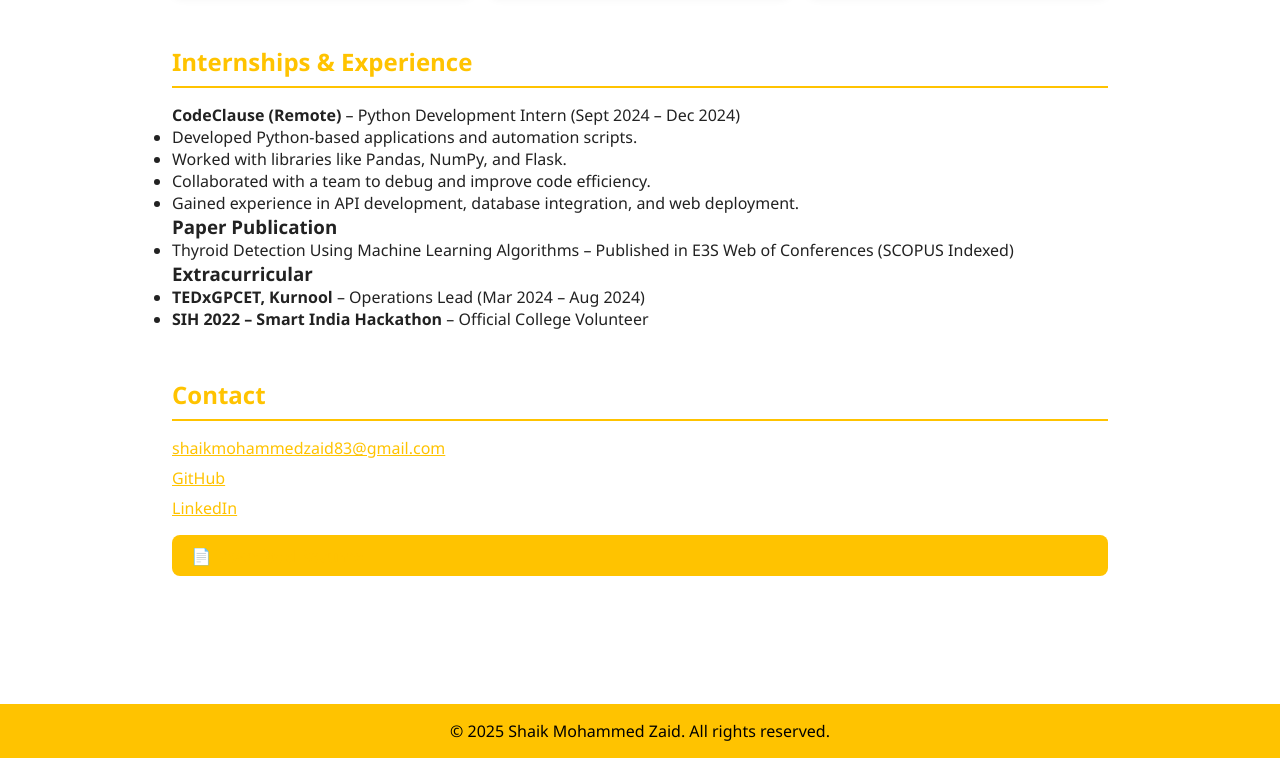
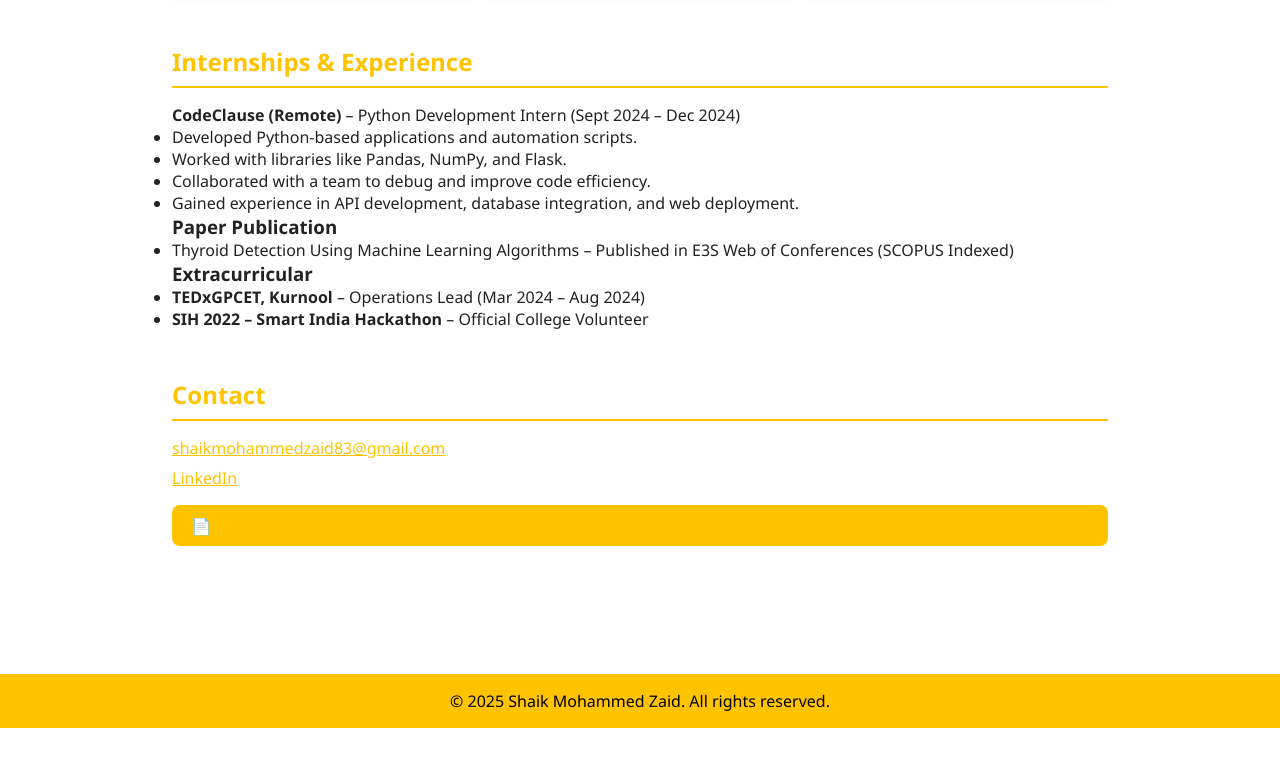
Before and after one commit to smd-zaid/portfolio1, a plain HTML site: page index.html in a window 1280 px wide. Shown: the part 1194-1952 px from the top of the page. After the commit the page ends 1922 px from the top, so only its background shows below. Drawn offline with Linux system fonts and the light colour scheme.

Commit message:
Update index.html

```diff
--- a/index.html
+++ b/index.html
@@ -247,7 +247,6 @@
     <h2>Contact</h2>
     <div class="links">
       <a href="mailto:shaikmohammedzaid83@gmail.com">shaikmohammedzaid83@gmail.com</a>
-      <a href="https://github.com/smd-zaid" target="_blank">GitHub</a>
       <a href="https://www.linkedin.com/in/smdzaid" target="_blank">LinkedIn</a>
       <a class="btn-resume" href="your_resume_link_here.pdf" download>📄 Download Resume</a>
     </div>
```
